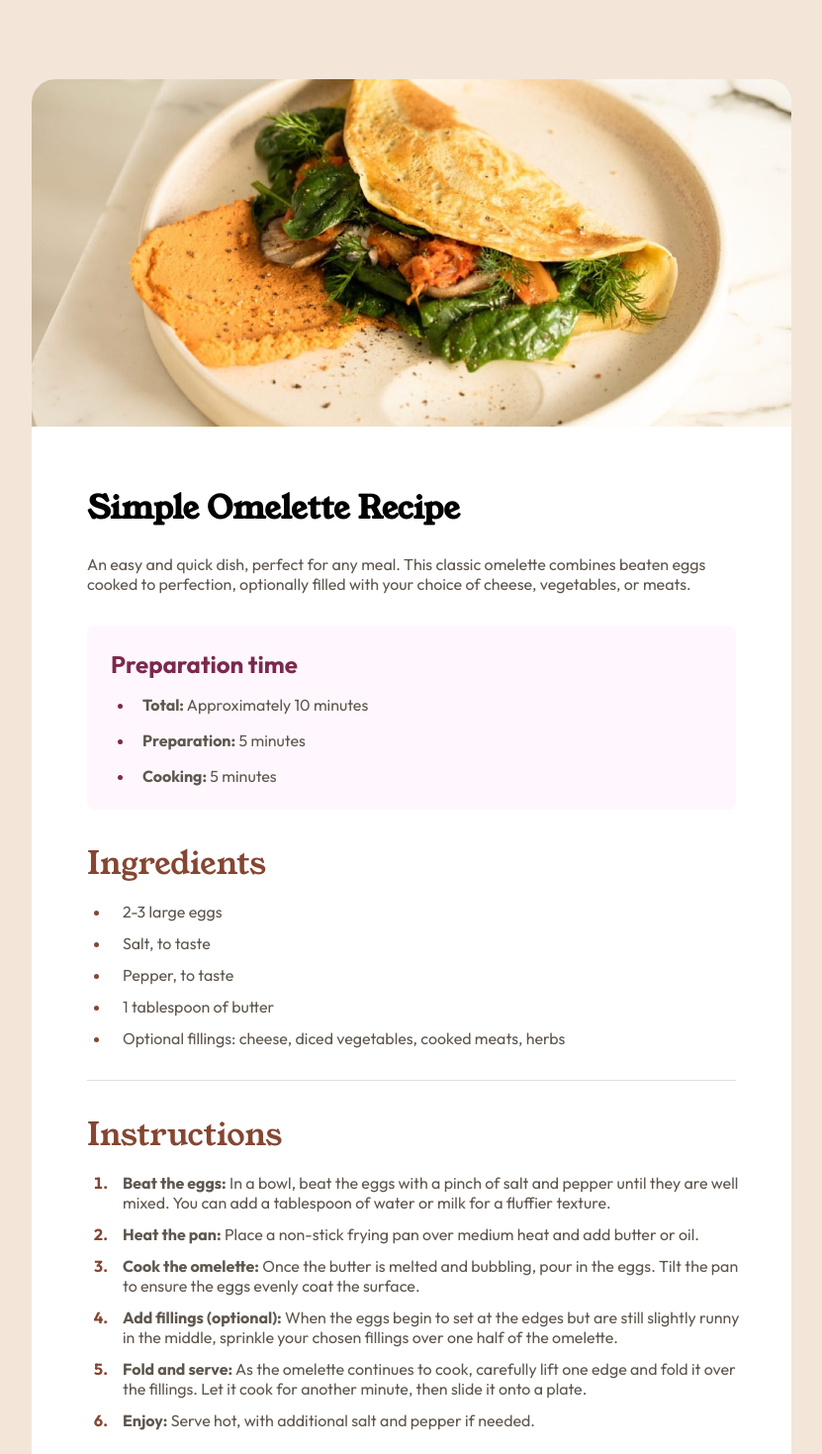
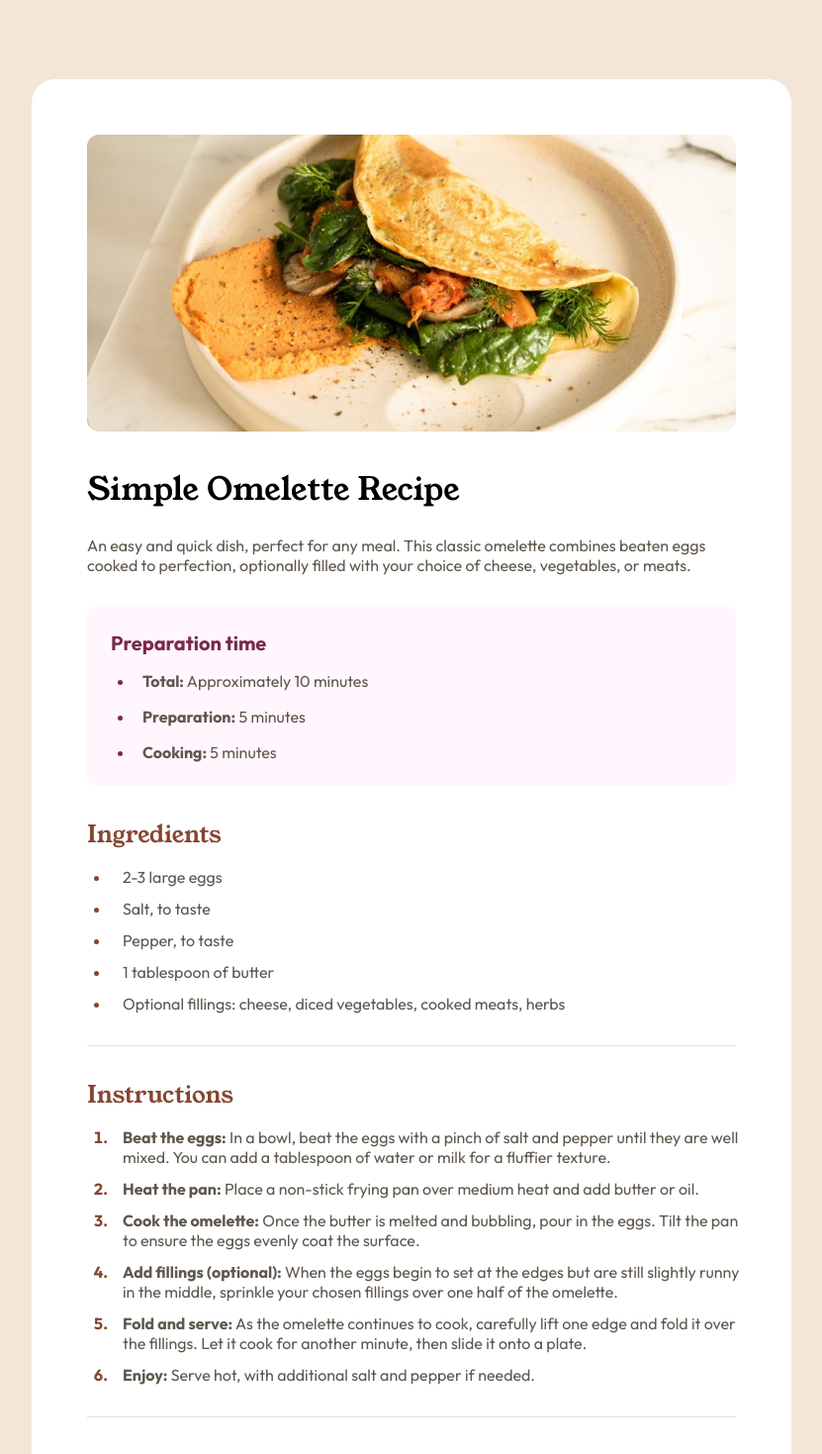
Before and after one commit to eduardgacea/fem-recipe-page, a React (Vite) app: page / in a window 1280 px wide. Shown: the top 1469 px of the page at 99% size, without its empty margins (224-1055 px from the left). Built offline with nearby package versions, Linux system fonts and the light colour scheme.

Commit message:
reduce sections title size and other minor style changes

```diff
--- a/src/components/header/Header.module.css
+++ b/src/components/header/Header.module.css
@@ -7,8 +7,13 @@
 }
 
 @media screen and (min-width: 768px) {
-    .header,
+    .header {
+        border-radius: var(--size-500) var(--size-500) 0 0;
+        padding: var(--size-900);
+        padding-bottom: 0;
+    }
+
     .header > img {
-        border-radius: var(--size-500) var(--size-500) 0 0;
+        border-radius: var(--size-300);
     }
 }
--- a/src/components/ingredients/Ingredients.module.css
+++ b/src/components/ingredients/Ingredients.module.css
@@ -6,7 +6,7 @@
 .title {
     font-family: var(--ff-accent);
     font-weight: var(--fw-semibold);
-    font-size: var(--size-600);
+    font-size: var(--size-500);
     margin-bottom: var(--size-400);
 }
 
--- a/src/components/instructions/Instructions.module.css
+++ b/src/components/instructions/Instructions.module.css
@@ -6,7 +6,7 @@
 .title {
     font-family: var(--ff-accent);
     font-weight: var(--fw-semibold);
-    font-size: var(--size-600);
+    font-size: var(--size-500);
     margin-bottom: var(--size-400);
 }
 
--- a/src/components/main/Main.module.css
+++ b/src/components/main/Main.module.css
@@ -10,5 +10,6 @@
     .main {
         padding: var(--size-900);
         border-radius: 0 0 var(--size-500) var(--size-500);
+        padding-top: var(--size-600);
     }
 }
--- a/src/components/nutrition/Nutrition.module.css
+++ b/src/components/nutrition/Nutrition.module.css
@@ -25,7 +25,7 @@
 
 .title {
     font-family: var(--ff-accent);
-    font-size: var(--size-600);
+    font-size: var(--size-500);
 }
 
 .list {
--- a/src/components/preptime/Preptime.module.css
+++ b/src/components/preptime/Preptime.module.css
@@ -17,7 +17,7 @@
 }
 
 .title {
-    font-size: var(--size-500);
+    font-size: var(--size-450);
 }
 
 .list {
--- a/src/components/title/Title.module.css
+++ b/src/components/title/Title.module.css
@@ -1,6 +1,6 @@
 .title {
     font-family: var(--ff-accent);
-    font-weight: var(--fw-bold);
+    font-weight: var(--fw-semibold);
     font-size: var(--fs-large);
     margin-bottom: var(--size-500);
 }
--- a/src/globalStyles.css
+++ b/src/globalStyles.css
@@ -27,6 +27,7 @@
     --size-200: 0.5rem;
     --size-300: 0.75rem;
     --size-400: 1rem;
+    --size-450: 1.25rem;
     --size-500: 1.5rem;
     --size-600: 2rem;
     --size-700: 2.5rem;
```
